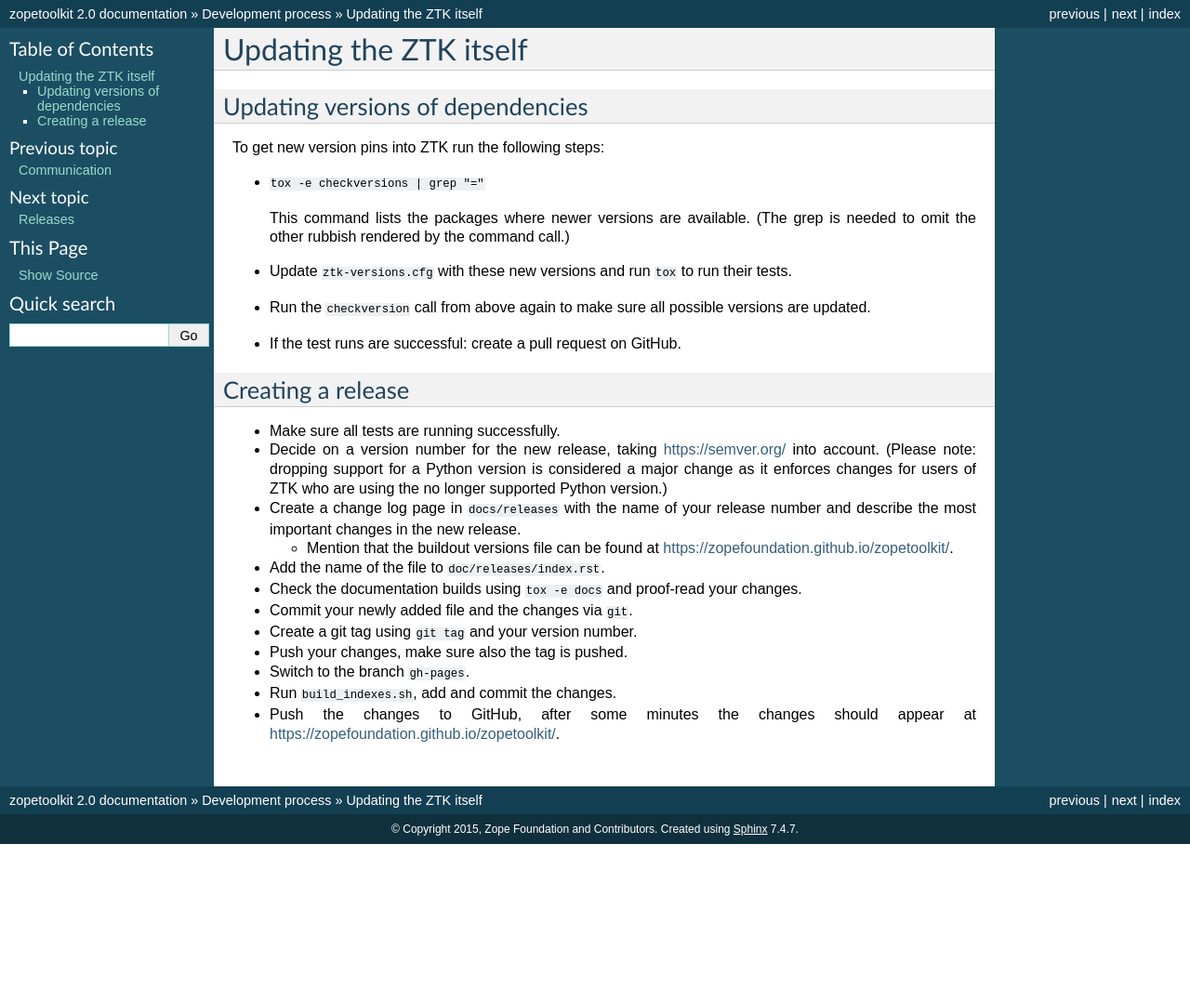
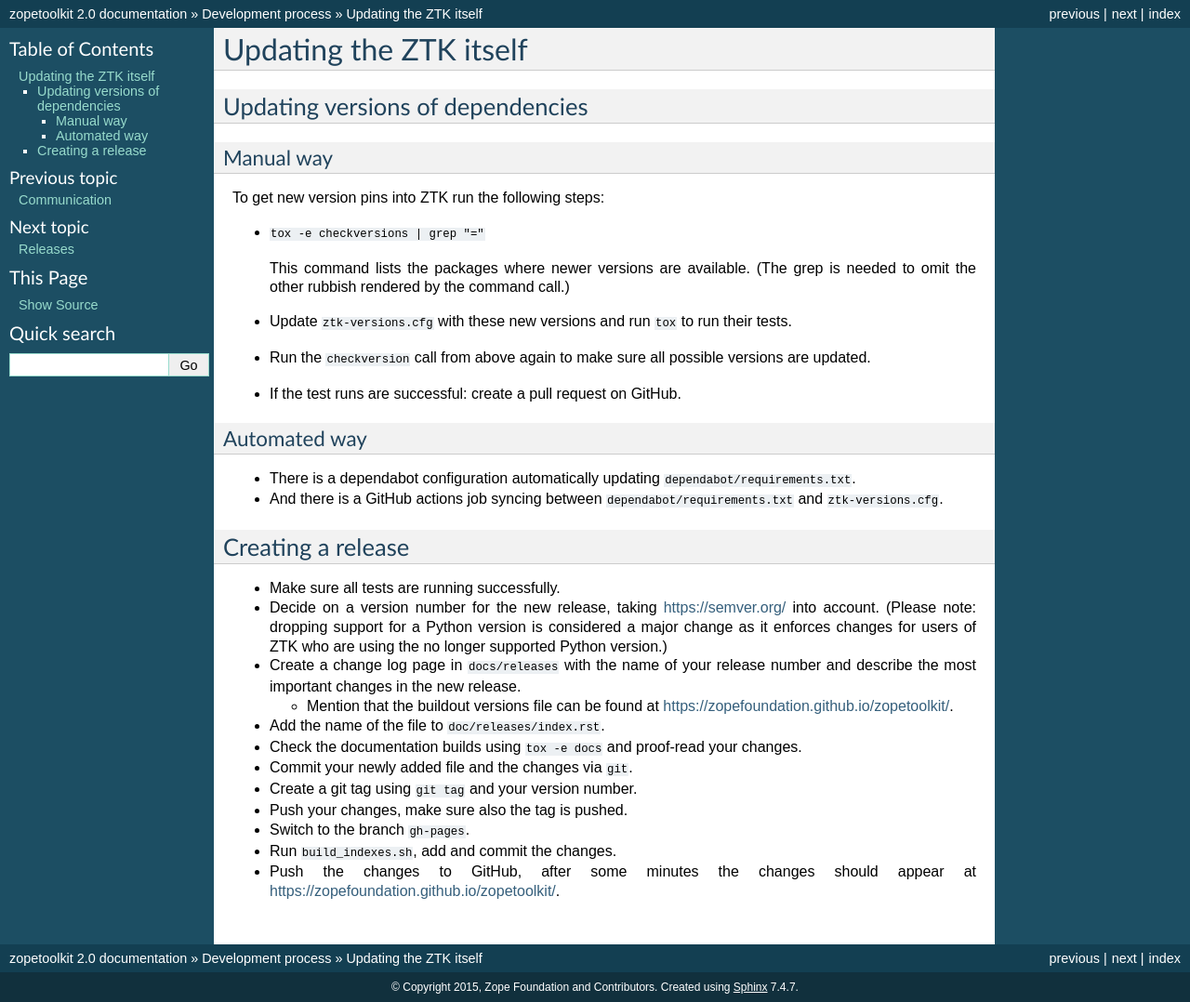
Before and after one commit to zopefoundation/zopetoolkit, a Sphinx documentation site: the page built from docs/process/updating-ztk.rst, in a window 1280 px wide. Shown: the whole page at 93% size. Built offline with Sphinx 7.4.7, drawn with Linux system fonts in a browser that asks for light colours; before the commit the page ends 908 px from its top, so only the background shows below that.

Commit message:
Auto update ZTK versions.

```diff
--- a/docs/process/updating-ztk.rst
+++ b/docs/process/updating-ztk.rst
@@ -3,6 +3,9 @@ Updating the ZTK itself
 
 Updating versions of dependencies
 ---------------------------------
+
+Manual way
+++++++++++
 
 To get new version pins into ZTK run the following steps:
 
@@ -15,6 +18,15 @@ To get new version pins into ZTK run the following steps:
 * Run the ``checkversion`` call from above again to make sure all possible
   versions are updated.
 * If the test runs are successful: create a pull request on GitHub.
+
+Automated way
++++++++++++++
+
+* There is a dependabot configuration automatically updating
+  ``dependabot/requirements.txt``.
+
+* And there is a GitHub actions job syncing between
+  ``dependabot/requirements.txt`` and ``ztk-versions.cfg``.
 
 Creating a release
 ------------------
```
Also changed, not shown: 3 other files.
